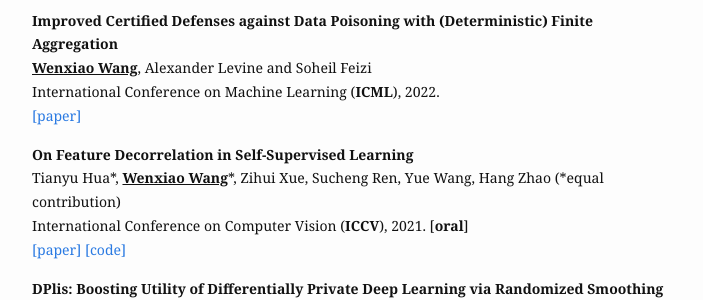
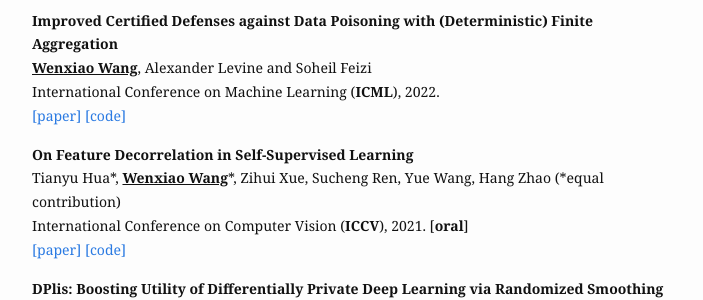
Before and after one commit to wangwenxiao/wangwenxiao.github.io, a Jekyll site: the page built from index.md, in a window 1280 px wide. Shown: the part 578-878 px from the top of the page, without its empty margins (288-991 px from the left). Built offline with Jekyll 4.4.1, drawn with Linux system fonts in a browser that asks for light colours.

Commit message:
Update index.md

```diff
--- a/index.md
+++ b/index.md
@@ -20,7 +20,7 @@
 **Improved Certified Defenses against Data Poisoning with (Deterministic) Finite Aggregation**
 **<u>Wenxiao Wang</u>**, Alexander Levine and Soheil Feizi
 International Conference on Machine Learning (**ICML**), 2022.
-[[paper]](https://proceedings.mlr.press/v162/wang22m.html)
+[[paper]](https://proceedings.mlr.press/v162/wang22m.html) [[code]](https://github.com/wangwenxiao/FiniteAggregation)
 
 **On Feature Decorrelation in Self-Supervised Learning**
 Tianyu Hua\*, **<u>Wenxiao Wang</u>**\*, Zihui Xue, Sucheng Ren, Yue Wang, Hang Zhao (\*equal contribution)
```
